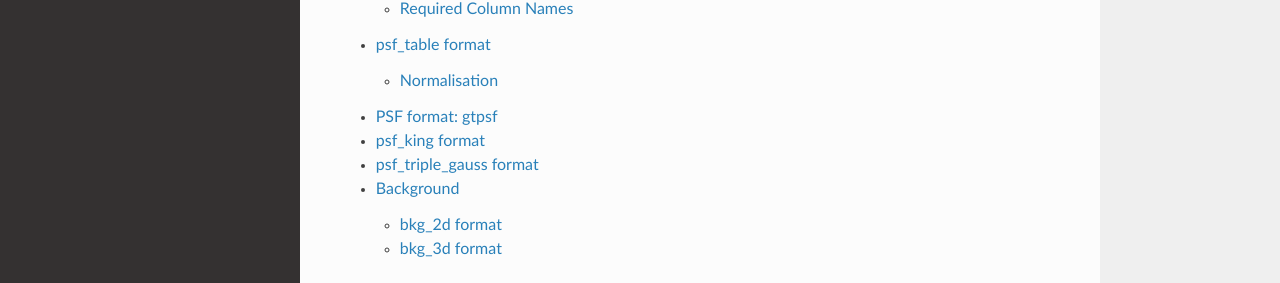
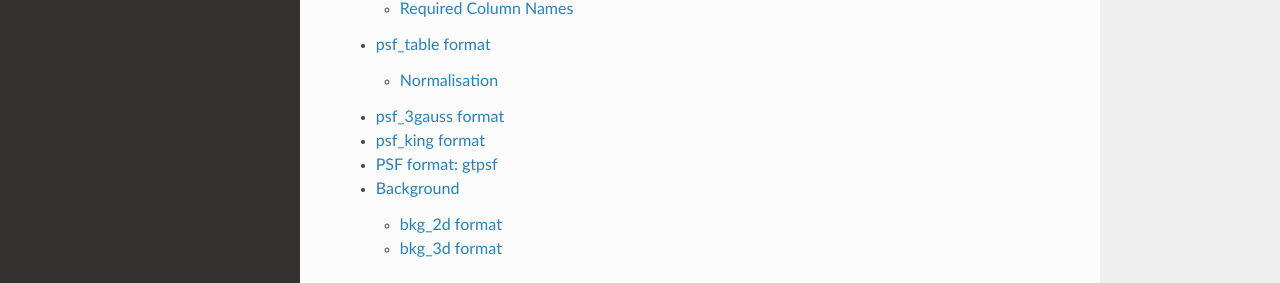
Before and after one commit to open-gamma-ray-astro/gamma-astro-data-formats, a Sphinx documentation site: the page built from source/irfs/index.rst, in a window 1280 px wide and 900 px high, scrolled down 683 px. Shown: the part 450-733 px from the top of the window. Built offline with Sphinx 7.4.7 and the Read the Docs theme 2.0.0, drawn with Linux system fonts in a browser that asks for light colours.

Commit message:
Move psf_3gauss

```diff
--- a/source/data_storage/hdu_index/index.rst
+++ b/source/data_storage/hdu_index/index.rst
@@ -68,9 +68,9 @@ Valid ``HDU_CLASS`` values:
 * ``gti`` - see format spec: TODO
 * ``aeff_2d`` - see format spec: :ref:`iact-aeff`
 * ``edisp_2d`` - see format spec: TODO
+* ``psf_table`` - see format spec: :ref:`psf-table`
+* ``psf_3gauss`` - see format spec: :ref:`psf_3gauss`
 * ``psf_king`` - see format spec: :ref:`psf_king`
-* ``psf_3gauss`` - see format spec: TODO
-* ``psf_table`` - see format spec: :ref:`psf-table`
 * ``bkg_2d`` - see format spec: :ref:`bkg-2d`
 * ``bkg_3d`` - see format spec: :ref:`bkg-3d`
 
--- a/source/irfs/index.rst
+++ b/source/irfs/index.rst
@@ -46,7 +46,7 @@ Specific IRFs
    effective_area/index
    energy_dispersion/index
    psf_table/index
+   psf_3gauss/index
+   psf_king/index
    psf-gtpsf/index
-   psf_king/index
-   psf_triple_gauss
    background/index
--- a/source/irfs/psf_triple_gauss.rst
+++ b/source/irfs/psf_3gauss/index.rst
@@ -1,9 +1,9 @@
 .. include:: ../../references.txt
 
-.. _psf-triplegauss:
+.. _psf_3gauss:
 
-psf_triple_gauss format
-=======================
+psf_3gauss format
+=================
 
 In this format we store the gamma and sigma parameters resulting from a
 King-Function fit.
```
